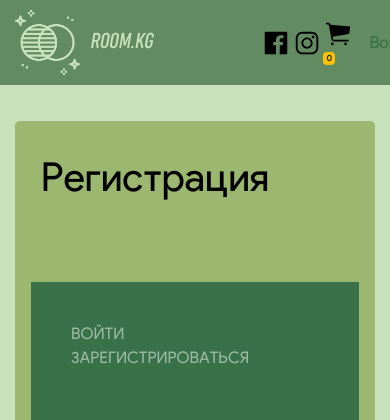
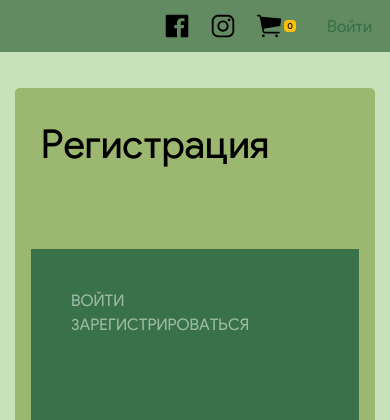
Before and after one commit to skainrusak/toothpaste, a PHP site: page /auth.html in a window 390 px wide; the page is wider, and only the part inside the window is pictured. Shown: the top 420 px of that part. Run offline with PHP 8.4, Linux system fonts and the light colour scheme; some libraries are stand-ins or nearby versions.

Commit message:
makin resp header

```diff
--- a/index.css
+++ b/index.css
@@ -150,20 +150,29 @@ footer {
 @media (max-width: 767px) {
     .navbar {
         font-size: 0.7em;
+        padding:  1em  10px 1em 10px;
+    }
+
+    .navbar-brand {
+        display: none;
     }
     .bigbannertext {
-        font-size: 4em;
+        font-size: 2em;
+    }
+
+    .lilbannertext {
+        display: none;
     }
 
     #bannerpic {
         width: 50%;
-        height: 200px;
+        height: 50%;
         overflow: hidden;
     }
 
     #bannerpic img {
         max-width: 100%;
-        height: auto;
+        height: 100px;
         display: block;
     }
 
@@ -176,11 +185,6 @@ footer {
     p {
         font-size: 1em;
     }
-
-    .nav-item {
-        margin-left: 0.5em;
-        margin-right: 0.5em;
-        width: 20px;
 
 
 
```
